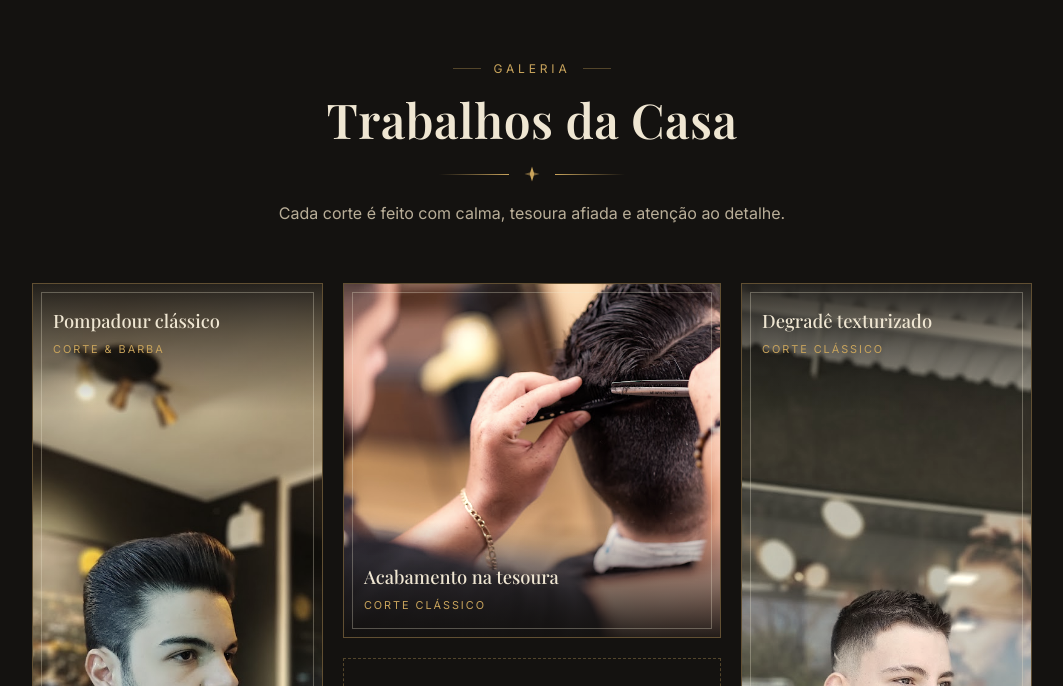
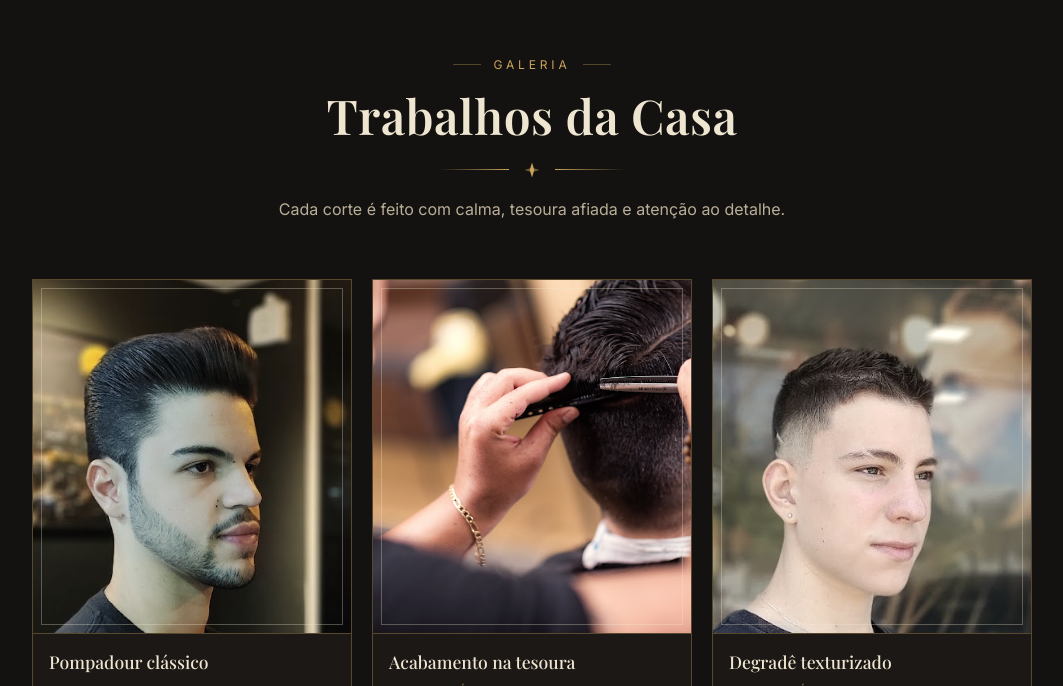
Before and after one commit to kenichi19/site-barbearia-Jamil, a plain HTML site: page index.html in a window 1280 px wide. Shown: the part 2716-3402 px from the top of the page, without its empty margins (108-1171 px from the left). Drawn offline with nearby package versions, Linux system fonts and the light colour scheme.

Commit message:
Recorta fotos focando nas pessoas e simplifica a galeria
Co-Authored-By: Claude Opus 5.5 <noreply@anthropic.com>
Claude-Session: https://claude.ai/code/session_01BwfxLuBVAmN7bdDe5Vkbeg

```diff
--- a/css/style.css
+++ b/css/style.css
@@ -191,50 +191,37 @@ h1, h2, h3, h4 { font-family: var(--serif); font-weight: 600; margin: 0; line-he
 .about-frame::before { content: ''; position: absolute; inset: 14px; border: 1px solid var(--gold-dim); }
 .about-frame svg { width: 45%; color: var(--gold); opacity: 0.85; }
 .about-frame figcaption { position: absolute; bottom: 30px; left: 0; right: 0; text-align: center; font-family: var(--script); font-style: italic; color: var(--cream-dim); font-size: 1.1rem; }
-.about-frame--photo { overflow: hidden; width: 100%; max-width: 440px; justify-self: center; aspect-ratio: 4 / 5; }
-.about-frame--photo img { position: absolute; inset: 0; width: 100%; height: 100%; object-fit: cover; object-position: center bottom; filter: sepia(0.15) contrast(1.05); }
+.about-frame--photo { overflow: hidden; width: 100%; max-width: 560px; justify-self: center; aspect-ratio: 600 / 454; }
+.about-frame--photo img { position: absolute; inset: 0; width: 100%; height: 100%; object-fit: cover; filter: sepia(0.15) contrast(1.05); }
 .about-frame--photo::before { z-index: 1; border-color: rgba(239, 230, 210, 0.45); }
 .about-frame--photo::after { content: ''; position: absolute; inset: 0; background: linear-gradient(0deg, transparent 70%, rgba(20, 18, 16, 0.75)); }
 .about-frame--photo figcaption { z-index: 2; color: var(--cream); top: 30px; bottom: auto; }
 
 /* ---------- galeria ---------- */
-.gallery { display: grid; gap: 14px; grid-template-columns: 1fr 1fr; }
-.gallery-mid { display: contents; }
+.gallery { display: grid; gap: 14px; grid-template-columns: 1fr 1fr; max-width: 640px; margin: 0 auto; }
 .shot {
   margin: 0; position: relative; overflow: hidden; cursor: zoom-in;
-  border: 1px solid var(--gold-dim); background: var(--leather);
+  border: 1px solid var(--gold-dim); background: var(--ink-2);
+  display: flex; flex-direction: column;
 }
-.shot::before { content: ''; position: absolute; inset: 8px; border: 1px solid rgba(239, 230, 210, 0.3); z-index: 2; pointer-events: none; transition: inset 0.5s var(--ease); }
-.shot img { width: 100%; height: 100%; object-fit: cover; filter: sepia(0.25) saturate(0.9); transition: transform 0.8s var(--ease), filter 0.5s; }
-.shot:hover img { transform: scale(1.05); filter: none; }
-.shot:hover::before { inset: 12px; }
-.shot figcaption {
-  position: absolute; left: 0; right: 0; bottom: 0; z-index: 1;
-  padding: 40px 20px 20px;
-  background: linear-gradient(180deg, transparent, rgba(20, 18, 16, 0.92));
-}
-.shot figcaption b { display: block; font-family: var(--serif); font-weight: 500; font-size: 1.15rem; }
+.shot-img { overflow: hidden; aspect-ratio: 9 / 10; position: relative; }
+.shot-img::after { content: ''; position: absolute; inset: 8px; border: 1px solid rgba(239, 230, 210, 0.3); pointer-events: none; transition: inset 0.5s var(--ease); }
+.shot img { width: 100%; height: 100%; object-fit: cover; filter: sepia(0.2) saturate(0.92); transition: transform 0.8s var(--ease), filter 0.5s; }
+.shot:hover img { transform: scale(1.04); filter: none; }
+.shot:hover .shot-img::after { inset: 12px; }
+.shot figcaption { padding: 14px 16px 16px; border-top: 1px solid var(--gold-dim); }
+.shot figcaption b { display: block; font-family: var(--serif); font-weight: 500; font-size: 1.1rem; }
 .shot figcaption span { font-size: 0.68rem; letter-spacing: 0.18em; text-transform: uppercase; color: var(--gold); }
-.shot--tall { aspect-ratio: 600 / 854; }
-.shot--tall img { object-position: center bottom; }
-.shot--wide { grid-column: 1 / -1; aspect-ratio: 600 / 563; }
-.shot--wide, .gallery-cta { order: 1; }
-.shot figcaption b { overflow-wrap: anywhere; }
-@media (max-width: 819px) {
-  .shot--tall { aspect-ratio: auto; display: flex; flex-direction: column; }
-  .shot--tall img { aspect-ratio: 600 / 854; height: auto; }
-  .shot--tall figcaption { position: static; background: var(--ink-2); padding: 12px 12px 14px; }
-  .shot--tall figcaption b { font-size: 1rem; }
-}
-.gallery-cta { grid-column: 1 / -1; text-align: center; padding: 28px 20px; border: 1px dashed var(--gold-dim); display: grid; place-items: center; gap: 14px; }
+.shot--wide { grid-column: 1 / -1; order: 1; }
+.shot--wide .shot-img { aspect-ratio: 600 / 563; }
+.shot--wide img { object-position: 70% center; }
+.gallery-cta { grid-column: 1 / -1; order: 2; text-align: center; padding: 28px 20px; border: 1px dashed var(--gold-dim); display: grid; place-items: center; gap: 14px; }
 .gallery-cta p { margin: 0; font-size: 1.35rem; color: var(--cream-dim); }
-.gallery { max-width: 640px; margin: 0 auto; }
 @media (min-width: 820px) {
-  .gallery { max-width: 1000px; grid-template-columns: 1fr 1.3fr 1fr; gap: 20px; align-items: stretch; }
-  .gallery-mid { display: grid; gap: 20px; grid-template-rows: auto 1fr; }
-  .shot--wide, .gallery-cta { grid-column: auto; order: 0; }
-  .shot--tall { aspect-ratio: auto; min-height: 520px; }
-  .shot--tall figcaption { top: 0; bottom: auto; padding: 22px 20px 50px; background: linear-gradient(0deg, transparent, rgba(20, 18, 16, 0.9)); }
+  .gallery { max-width: 1000px; grid-template-columns: repeat(3, 1fr); gap: 20px; }
+  .shot--wide { grid-column: auto; order: 0; }
+  .shot--wide .shot-img { aspect-ratio: 9 / 10; }
+  .gallery-cta { order: 0; grid-template-columns: auto auto; gap: 24px; padding: 22px; }
 }
 
 /* ---------- contato com foto ---------- */
--- a/index.html
+++ b/index.html
@@ -62,7 +62,7 @@
     <section class="section" id="sobre">
       <div class="container about">
         <figure class="about-frame about-frame--photo reveal" style="margin:0">
-          <img src="img/ambiente.jpg" alt="Interior da barbearia, com paredes escuras, quadro iluminado e lustre de cristal, com barbeiro e cliente sorrindo" loading="lazy">
+          <img src="img/ambiente-recorte.jpg" alt="Interior da barbearia, com paredes escuras, quadro iluminado e lustre de cristal, com barbeiro e cliente sorrindo" loading="lazy">
           <figcaption>Seja bem-vindo à casa</figcaption>
         </figure>
         <div class="reveal">
@@ -103,24 +103,22 @@
           <p>Cada corte é feito com calma, tesoura afiada e atenção ao detalhe.</p>
         </div>
         <div class="gallery">
-          <figure class="shot shot--tall reveal" data-full="img/pompadour.jpg">
-            <img src="img/pompadour.jpg" alt="Cliente com pompadour volumoso e barba desenhada" loading="lazy">
+          <figure class="shot reveal" data-full="img/pompadour.jpg">
+            <div class="shot-img"><img src="img/pompadour-recorte.jpg" alt="Cliente com pompadour volumoso e barba desenhada" loading="lazy"></div>
             <figcaption><b>Pompadour clássico</b><span>Corte &amp; Barba</span></figcaption>
           </figure>
-          <div class="gallery-mid">
-            <figure class="shot shot--wide reveal" data-full="img/cortando.jpg">
-              <img src="img/cortando.jpg" alt="Barbeiro finalizando corte com tesoura e pente" loading="lazy">
-              <figcaption><b>Acabamento na tesoura</b><span>Corte Clássico</span></figcaption>
-            </figure>
-            <div class="gallery-cta reveal">
-              <p class="script">“Seu próximo corte pode estar aqui.”</p>
-              <a href="#agendar" class="btn btn--sm">Agendar horário</a>
-            </div>
-          </div>
-          <figure class="shot shot--tall reveal" data-full="img/degrade.jpg">
-            <img src="img/degrade.jpg" alt="Cliente com degradê baixo e topo texturizado" loading="lazy">
+          <figure class="shot shot--wide reveal" data-full="img/cortando.jpg">
+            <div class="shot-img"><img src="img/cortando.jpg" alt="Barbeiro finalizando corte com tesoura e pente" loading="lazy"></div>
+            <figcaption><b>Acabamento na tesoura</b><span>Corte Clássico</span></figcaption>
+          </figure>
+          <figure class="shot reveal" data-full="img/degrade.jpg">
+            <div class="shot-img"><img src="img/degrade-recorte.jpg" alt="Cliente com degradê baixo e topo texturizado" loading="lazy"></div>
             <figcaption><b>Degradê texturizado</b><span>Corte Clássico</span></figcaption>
           </figure>
+          <div class="gallery-cta reveal">
+            <p class="script">“Seu próximo corte pode estar aqui.”</p>
+            <a href="#agendar" class="btn btn--sm">Agendar horário</a>
+          </div>
         </div>
       </div>
     </section>
```
Also changed, not shown: img/ambiente-recorte.jpg (added), img/degrade-recorte.jpg (added), img/pompadour-recorte.jpg (added), 1 other file.
